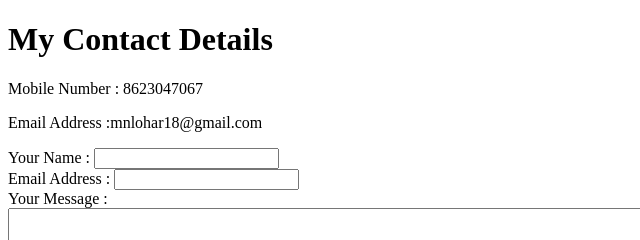
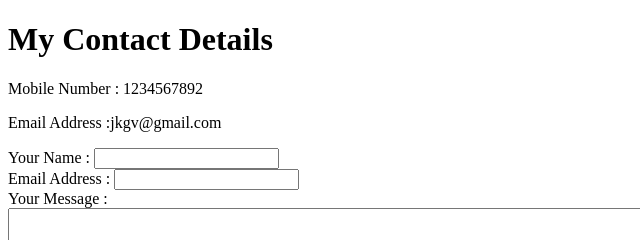
Before and after one commit to Mahendra-Lohar/Basic-Personal-website-using-Html, a plain HTML site: page Contacts.html in a window 1280 px wide. Shown: the top 240 px of the page, 0-640 px from the left. Drawn offline with Linux system fonts and the light colour scheme.

Commit message:
Code is Modified

```diff
--- a/Contacts.html
+++ b/Contacts.html
@@ -8,8 +8,8 @@
 </head>
 <body>
     <h1>My Contact Details</h1>
-    <p>Mobile Number : 8623047067</p>
-    <p>Email Address :mnlohar18@gmail.com</p>
+    <p>Mobile Number : 1234567892</p>
+    <p>Email Address :jkgv@gmail.com</p>
     <form action="mailto:mnlohar18@gmail.com" method="post" enctype="text/plain">
         <label>Your Name :</label>
         <input type="text" name="Your Name" value="" ><br>
```
